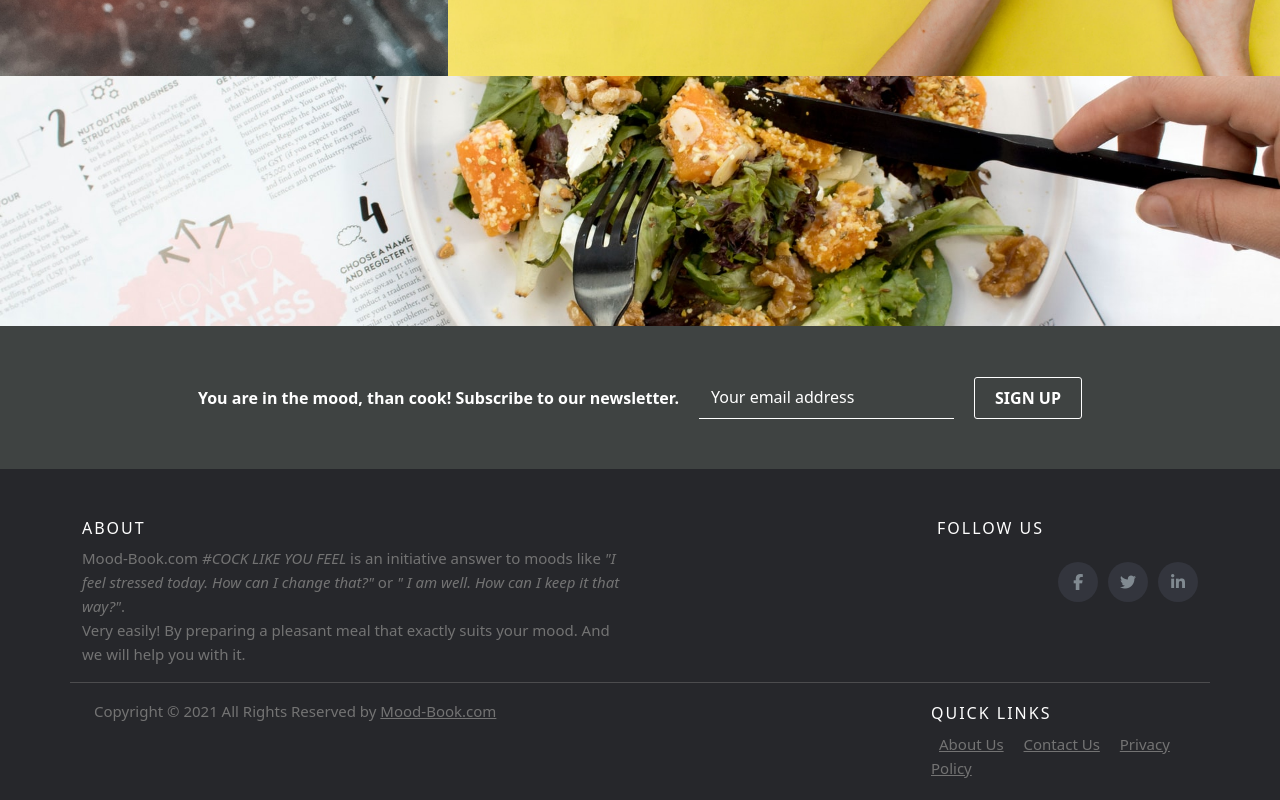
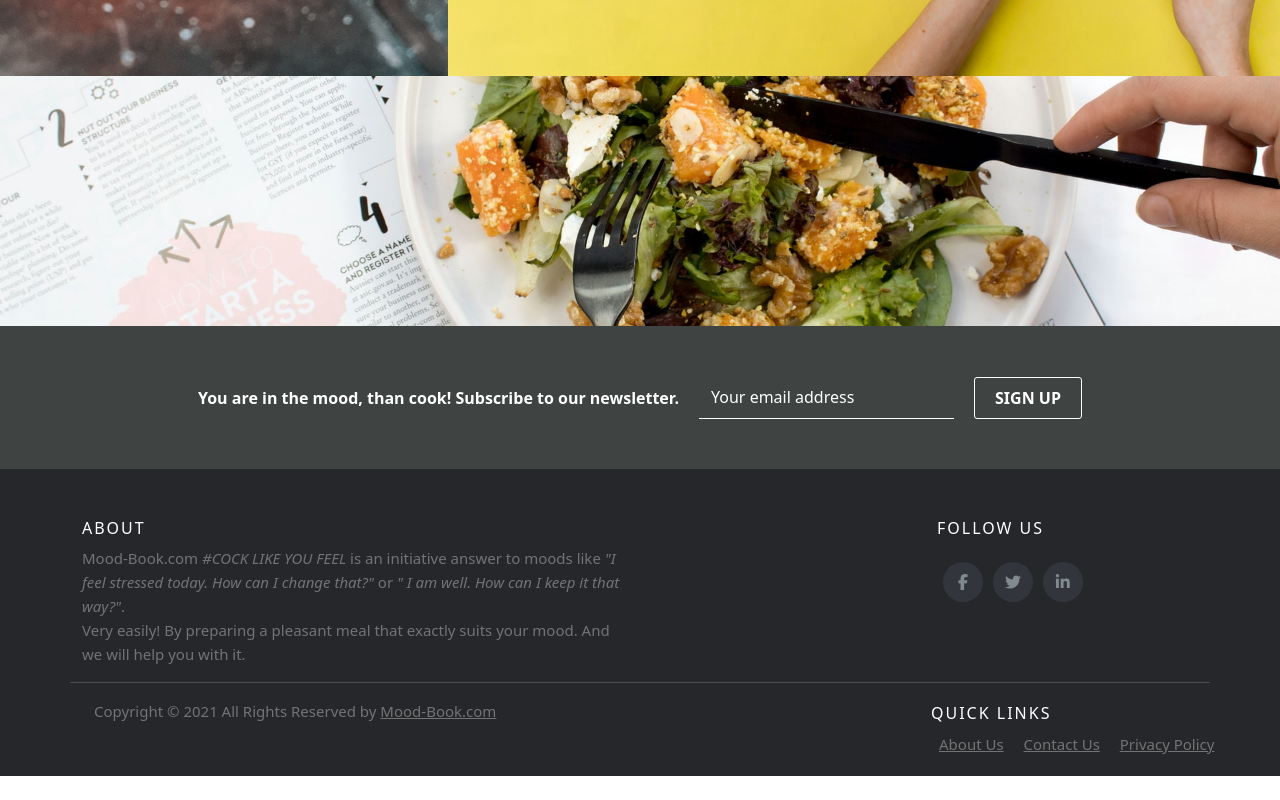
Before and after one commit to Ainamkoz/01MoodBook, a website: page index.html in a window 1280 px wide. Shown: the part 2027-2827 px from the top of the page. After the commit the page ends 2803 px from the top, so only its background shows below. Drawn offline with nearby package versions, Linux system fonts and the light colour scheme.

Commit message:
Solve Links in one line

```diff
--- a/index.html
+++ b/index.html
@@ -202,7 +202,7 @@
 
 		  <div class="col-md-3 col-sm-6 col-xs-12">
 			<h6>Quick Links</h6>
-            <div class="footer-links">
+            <div class="nowrap" class="footer-links">
               <a class="p-2 href="#">About Us</a>
               <a class="p-2 href="#">Contact Us</a>
 			  <a class="p-2 href="#">Privacy Policy</a>
--- a/src/style.css
+++ b/src/style.css
@@ -332,12 +332,17 @@ div#navbarNavDarkDropdown.collapse.navbar-collapse {
 	color: #3366cc;
 	text-decoration: none;
 }
+
+.nowrap {
+	white-space: nowrap;
+}
+
 .footer-links {
 	padding-left: 0;
 	list-style: none;
 }
-.footer-links li {
-	display: block;
+/*.footer-links li {
+	display: flex;*/
 }
 .footer-links a {
 	color: #737373;
@@ -352,7 +357,7 @@ div#navbarNavDarkDropdown.collapse.navbar-collapse {
 	display: inline-block;
 }
 .site-footer .social-icons {
-	text-align: right;
+	text-align: left;
 }
 .site-footer .social-icons a {
 	width: 40px;
```
Also changed, not shown: 8 other files.
